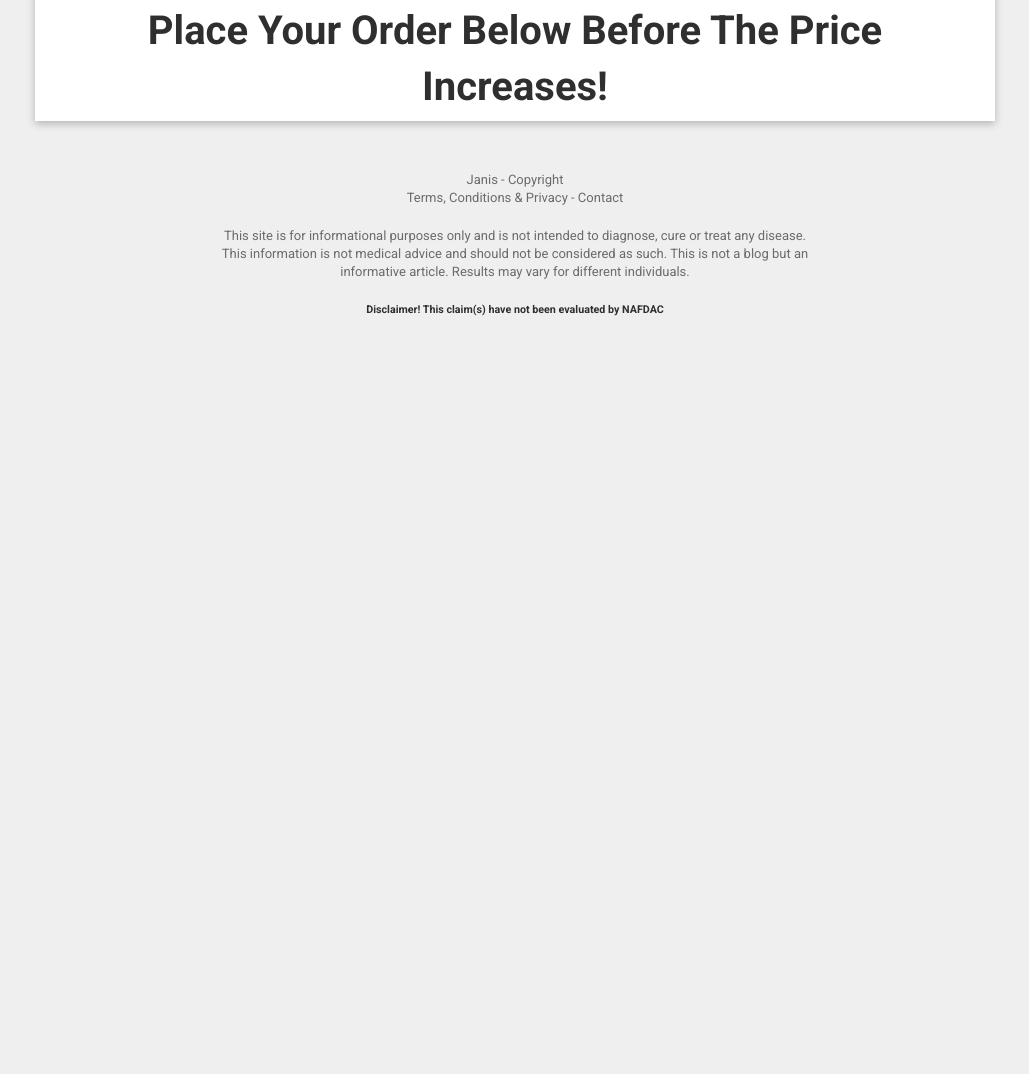
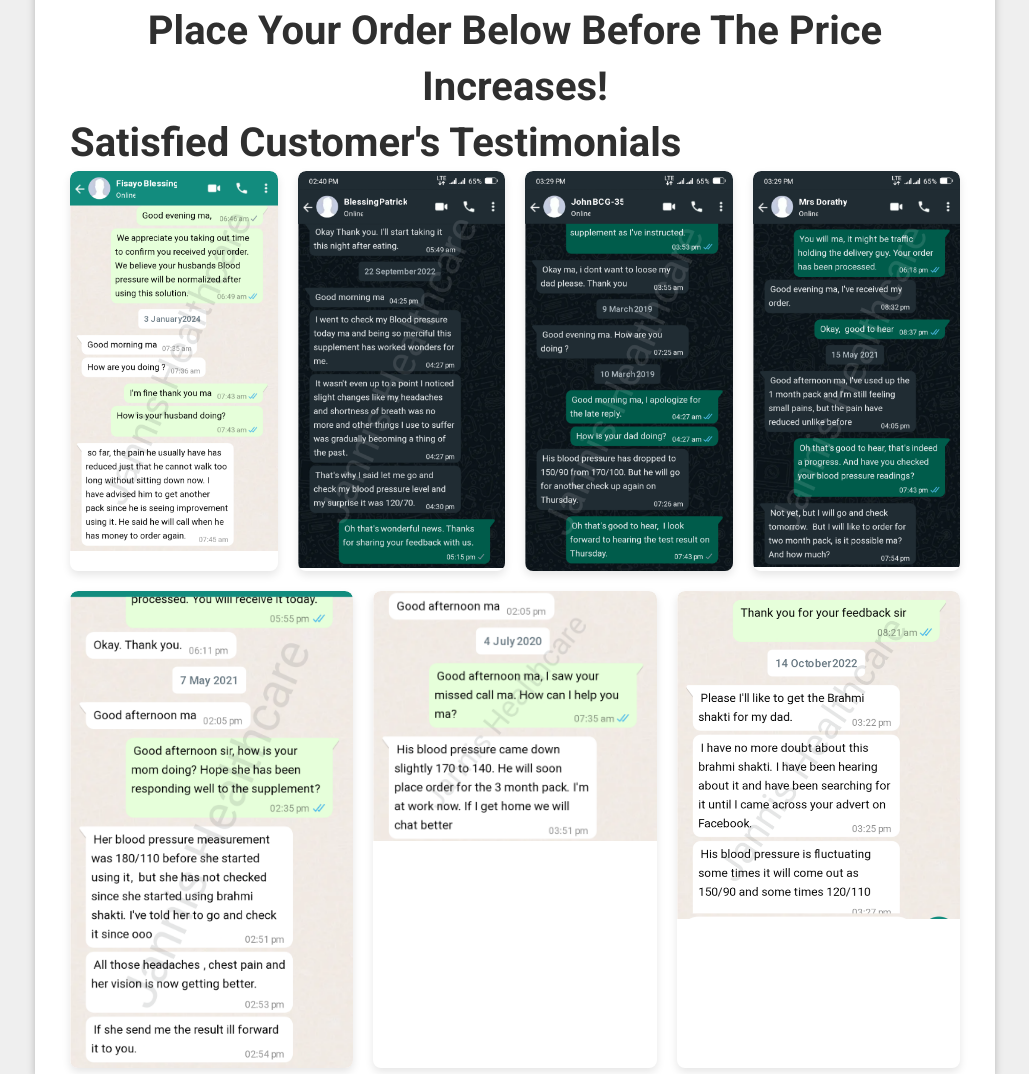
Before and after one commit to kleotos/presale_copy, a plain HTML site: page index.html in a window 1280 px wide. Shown: the part 10792-11866 px from the top of the page, without its empty margins (125-1154 px from the left). Before the commit the page ends 11139 px from the top, so only its background shows below. Drawn offline with Linux system fonts and the light colour scheme.

Commit message:
five changes

```diff
--- a/index.html
+++ b/index.html
@@ -14,6 +14,36 @@
   <title>
 </title>
 
+<script>
+  document.addEventListener('contextmenu', function (event) {
+  event.preventDefault();
+});
+
+
+document.addEventListener("DOMContentLoaded", function() {
+const imageContainer = document.getElementById("image-container");
+const images = [
+  "./assets/T1.png",
+  "./assets/T2.png",
+  "./assets/T3.png",
+  "./assets/T4.png",
+  "./assets/T5.png",
+  "./assets/T6.png",
+  "./assets/T7.png"
+];
+
+images.forEach(imageUrl => {
+  const imageCard = document.createElement("div");
+  imageCard.classList.add("image-card");
+  const image = document.createElement("img");
+  image.src = imageUrl;
+  image.alt = "Image";
+  imageCard.appendChild(image);
+  imageContainer.appendChild(imageCard);
+});
+});
+
+</script>
 </head>
 
 <body>
@@ -190,7 +220,13 @@
 
 
 
+            <div class="ppl_tstl">
+              <h1>Satisfied Customer's Testimonials</h1>
 
+              <div id="image-container" class="image-container">
+                <!-- Images will be added dynamically here using JavaScript -->
+              </div>
+            </div>
 
 
 
@@ -234,11 +270,7 @@
 
 
 
-  <script>
-    document.addEventListener('contextmenu', function (event) {
-    event.preventDefault();
-});
-  </script>
+
 </body>
 
 </html>
--- a/style.css
+++ b/style.css
@@ -263,6 +263,25 @@
     margin-left: 20px;
   }
 
+  .image-container {
+    display: flex;
+    flex-wrap: wrap;
+    gap: 20px;
+  }
+
+  .image-card {
+    flex: 1 0 200px;
+    overflow: hidden;
+    border-radius: 8px;
+    box-shadow: 0 4px 8px rgba(0, 0, 0, 0.1);
+  }
+
+  .image-card img {
+    width: 100%;
+    height: auto;
+    display: block;
+    border-radius: 8px 8px 0 0; /* Adjust the border radius to match the image-card */
+  }
 
 
 
```
Also changed, not shown: assets/T1.png (added), assets/T2.png (added), assets/T3.png (added), assets/T4.png (added), assets/T5.png (added), assets/T6.png (added), assets/T7.png (added).
